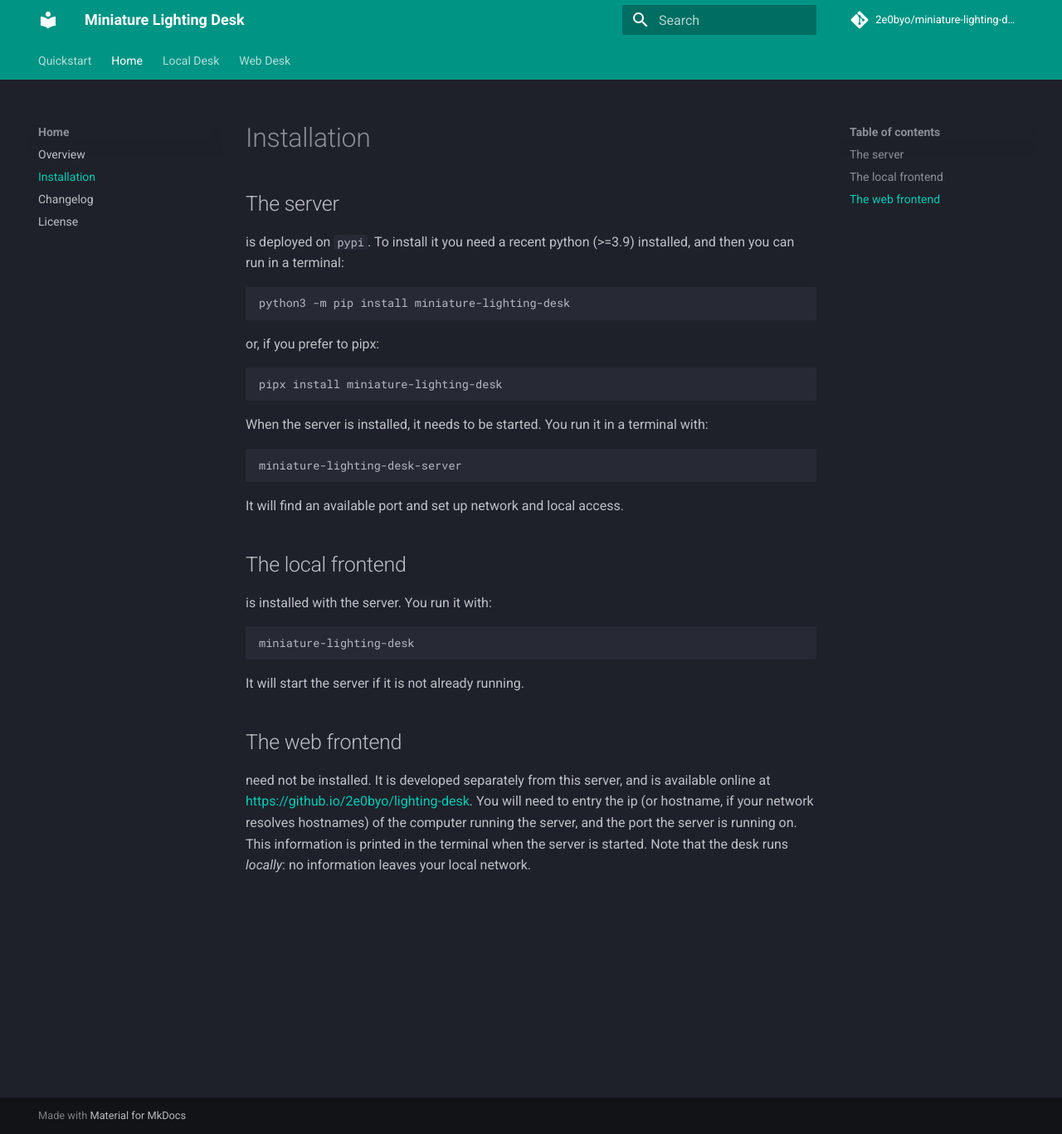
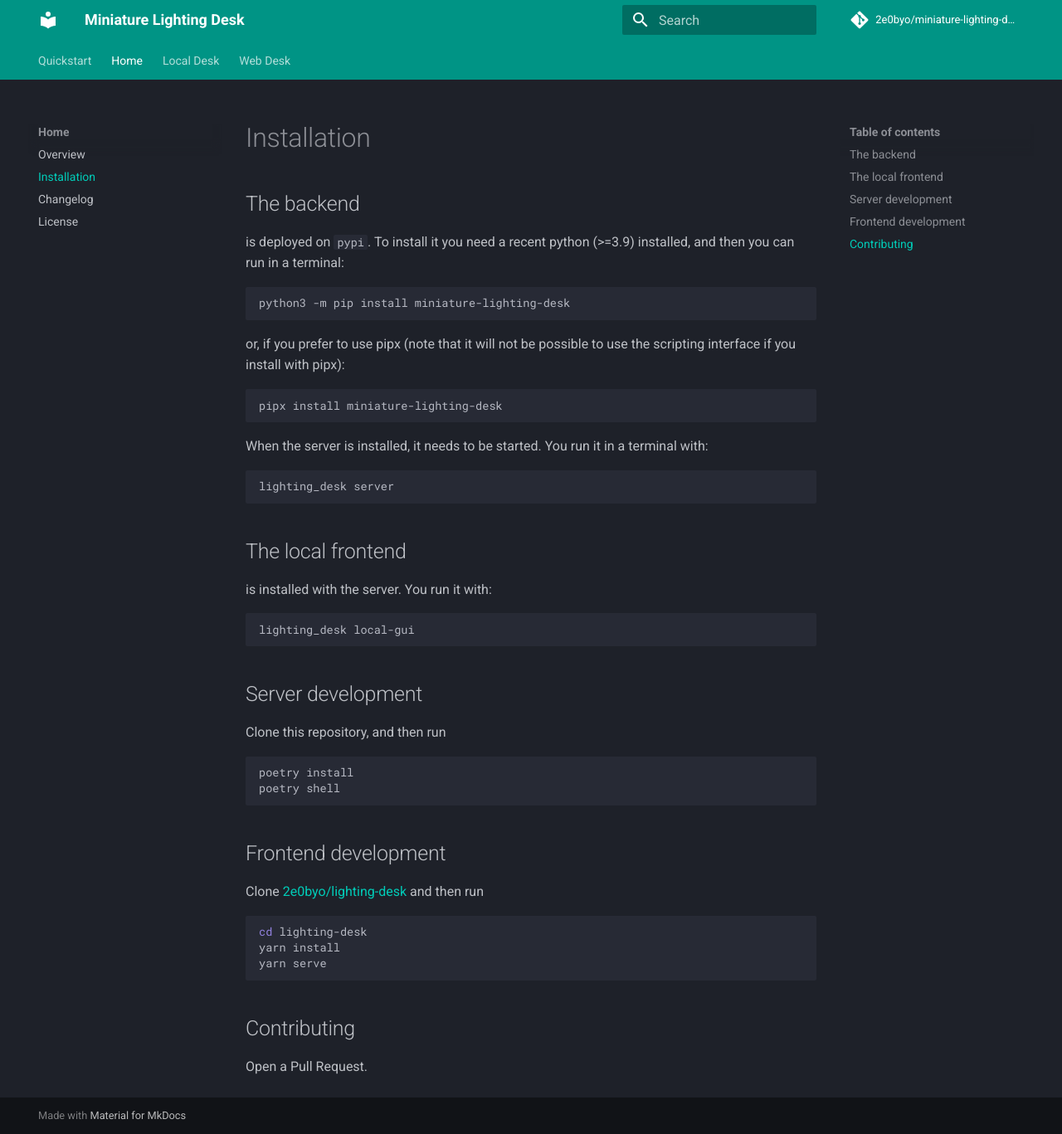
Before and after one commit to 2e0byo/miniature-lighting-desk, an MkDocs documentation site: the page built from docs/installation.md, in a window 1280 px wide and 1367 px high. Shown: the whole window at 83% size. Built offline with MkDocs 1.6.1 and Material for MkDocs 9.7.7, drawn with Linux system fonts in a browser that asks for light colours; comment, search, counter and statistics services are not loaded.

Commit message:
docs: minor corrections to installation.

````diff
--- a/docs/installation.md
+++ b/docs/installation.md
@@ -1,4 +1,4 @@
-## The server
+## The backend
 
 is deployed on `pypi`. To install it you need a recent python (>=3.9) installed,
 and then you can run in a terminal:
@@ -7,7 +7,8 @@
 python3 -m pip install miniature-lighting-desk
 ```
 
-or, if you prefer to pipx:
+or, if you prefer to use pipx (note that it will not be possible to use the
+scripting interface if you install with pipx):
 
 ```bash
 pipx install miniature-lighting-desk
@@ -17,26 +18,37 @@
 with:
 
 ```bash
-miniature-lighting-desk-server
+lighting_desk server
 ```
 
-It will find an available port and set up network and local access.
 
 ## The local frontend
 
 is installed with the server.  You run it with:
 
 ```bash
-miniature-lighting-desk
+lighting_desk local-gui
 ```
 
-It will start the server if it is not already running.
+## Server development
 
-## The web frontend
+Clone this repository, and then run
 
-need not be installed. It is developed separately from this server, and is
-available online at https://github.io/2e0byo/lighting-desk. You will need to
-entry the ip (or hostname, if your network resolves hostnames) of the computer
-running the server, and the port the server is running on. This information is
-printed in the terminal when the server is started. Note that the desk runs
-*locally*: no information leaves your local network.
+```bash
+poetry install
+poetry shell
+```
+
+## Frontend development
+
+Clone [2e0byo/lighting-desk](https://github.com/2e0byo/lighting-desk) and then run
+
+```bash
+cd lighting-desk
+yarn install
+yarn serve
+```
+
+## Contributing
+
+Open a Pull Request.
````
